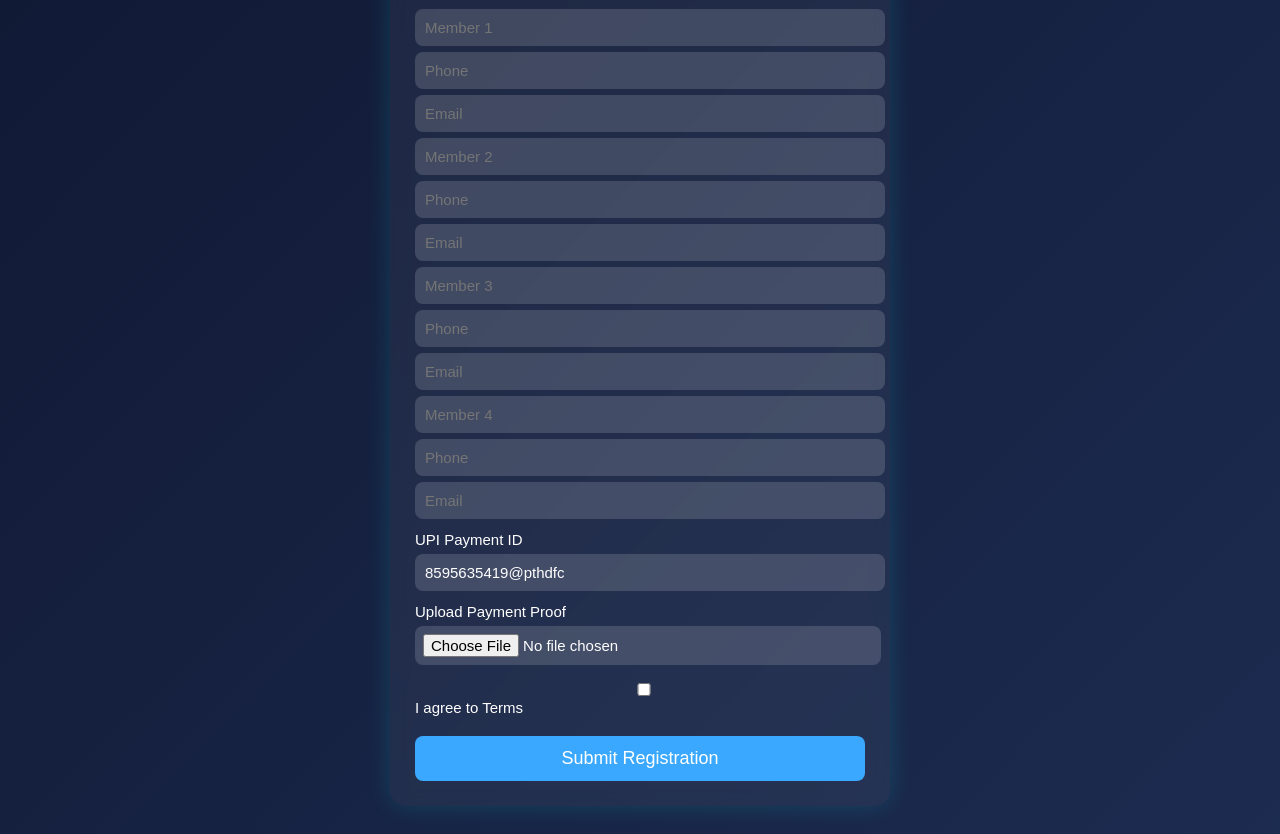
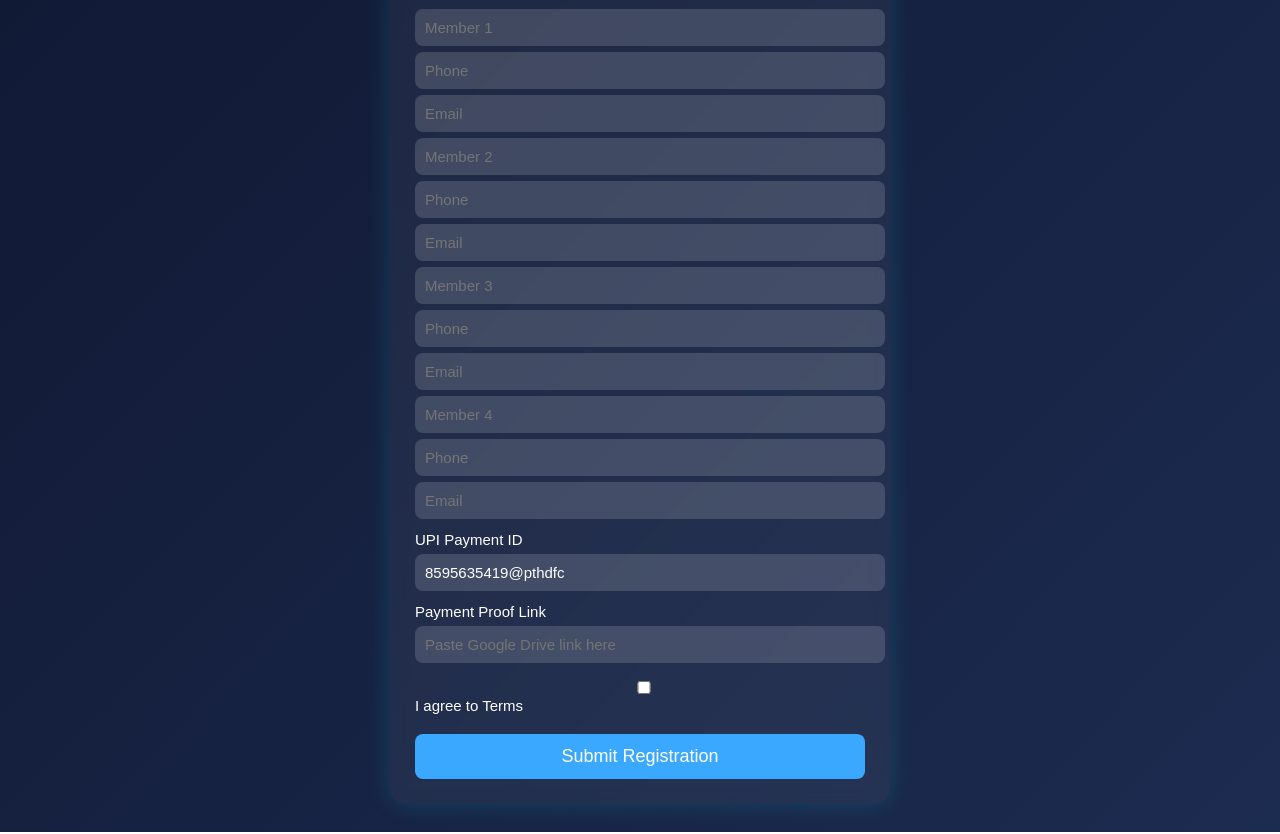
Before and after one commit to mridulkapoor2010-afk/The-Aurevian-Mun, a plain HTML site: page registration.html in a window 1280 px wide. Shown: the part 1322-2156 px from the top of the page. Drawn offline with Linux system fonts and the light colour scheme.

Commit message:
Update registration.html

```diff
--- a/registration.html
+++ b/registration.html
@@ -163,8 +163,8 @@ Raghav Goel (Founder) <br>
 <label>UPI Payment ID</label>
 <input type="text" name="upi" value="8595635419@pthdfc" readonly>
 
-<label>Upload Payment Proof</label>
-<input type="file" id="payment" name="payment" accept="image/*" required>
+<label>Payment Proof Link</label>
+<input type="text" name="payment_link" placeholder="Paste Google Drive link here" required>
 
 <label>
     <input type="checkbox" id="terms" required> I agree to Terms
```
